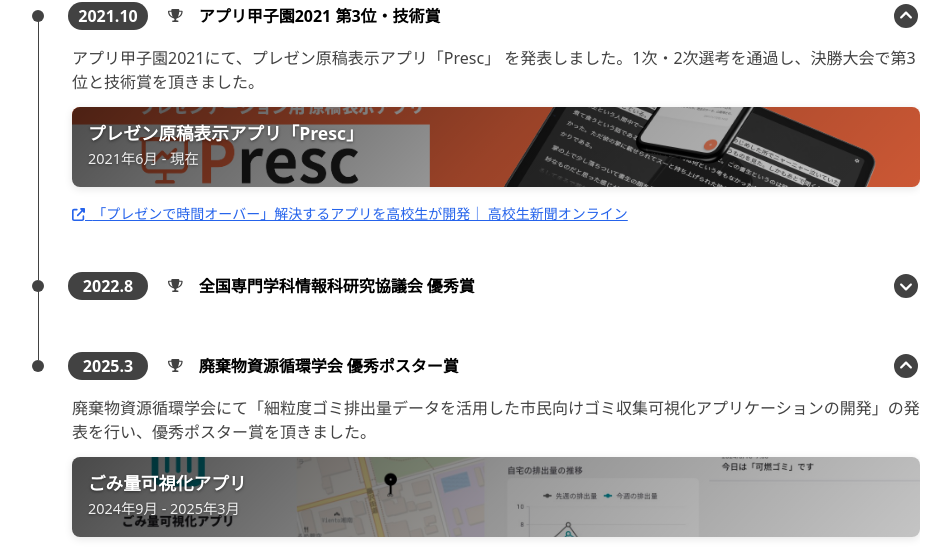
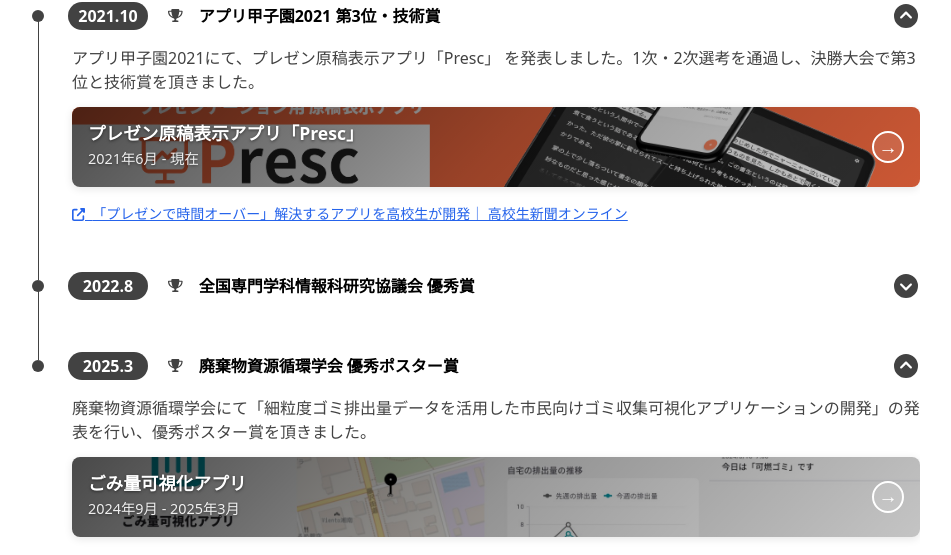
Before and after one commit to sakusaku3939/my-page, a Next.js app: page /profile in a window 1280 px wide. Shown: the part 1314-1869 px from the top of the page, without its empty margins (164-1115 px from the left). Built offline with nearby package versions, Linux system fonts and the light colour scheme; no server answers; a web font is replaced by a local one.

Commit message:
Add an arrow to indicate an external link

```diff
--- a/src/components/molecule/TimelineImage/TimelineImage.module.css
+++ b/src/components/molecule/TimelineImage/TimelineImage.module.css
@@ -52,6 +52,24 @@
     font-weight: 600;
     margin-bottom: 0.25rem;
     line-height: 1.2;
+}
+
+.imageLinkArrow {
+    position: absolute;
+    right: 1rem;
+    top: 50%;
+    transform: translateY(-50%);
+    width: 32px;
+    height: 32px;
+    border-radius: 50%;
+    border: 2px solid white;
+    color: white;
+    font-size: 1.2rem;
+    display: flex;
+    align-items: center;
+    justify-content: center;
+    background-color: rgba(255, 255, 255, 0.1);
+    transition: background-color 0.3s, transform 0.3s;
 }
 
 .imageLinkPeriod {
--- a/src/components/molecule/TimelineImage/TimelineImage.tsx
+++ b/src/components/molecule/TimelineImage/TimelineImage.tsx
@@ -56,6 +56,7 @@ const TimelineImage = ({
           <div className={timeline.imageLinkPeriod}>{period}</div>
         </div>
       </div>
+      {!showModal && <div className={timeline.imageLinkArrow}>→</div>}
     </div>
   );
 
```
